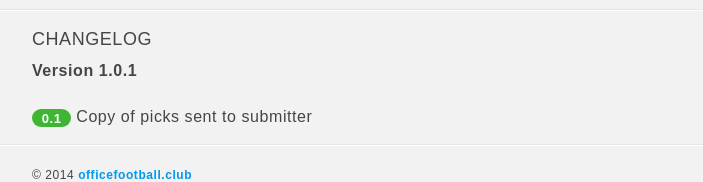
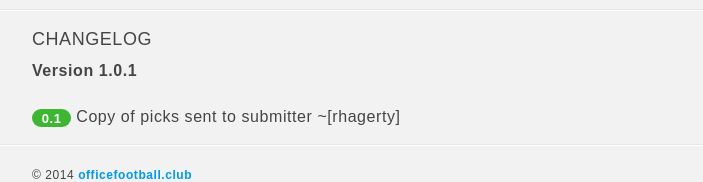
Before and after one commit to quattromani/officefootball, a Jekyll site: the page built from index.html, in a window 1280 px wide and 900 px high, scrolled down 2057 px. Shown: the part 715-897 px from the top of the window, without its empty margins (288-991 px from the left). Built offline with Jekyll 4.4.1, drawn with Linux system fonts in a browser that asks for light colours; nearby versions of some CDN libraries; Markdown is read by kramdown in place of the engine named in the settings.

Commit message:
added requestor to changelog

```diff
--- a/_data/changelog.yml
+++ b/_data/changelog.yml
@@ -1,2 +1,3 @@
 - version: 0.1
   description: "Copy of picks sent to submitter"
+  requestor: rhagerty
--- a/_includes/footer.html
+++ b/_includes/footer.html
@@ -10,7 +10,7 @@
           <br><br>
           <ul>
             {% for change in site.data.changelog %}
-            <li><span class="pill-success">{{ change.version }}</span> {{ change.description }}</li>
+            <li><span class="pill-success">{{ change.version }}</span> {{ change.description }} ~[{{ change.requestor }}]</li>
             {% endfor %}
           </ul>
         </li>
```
Also changed, not shown: 6 other files.
